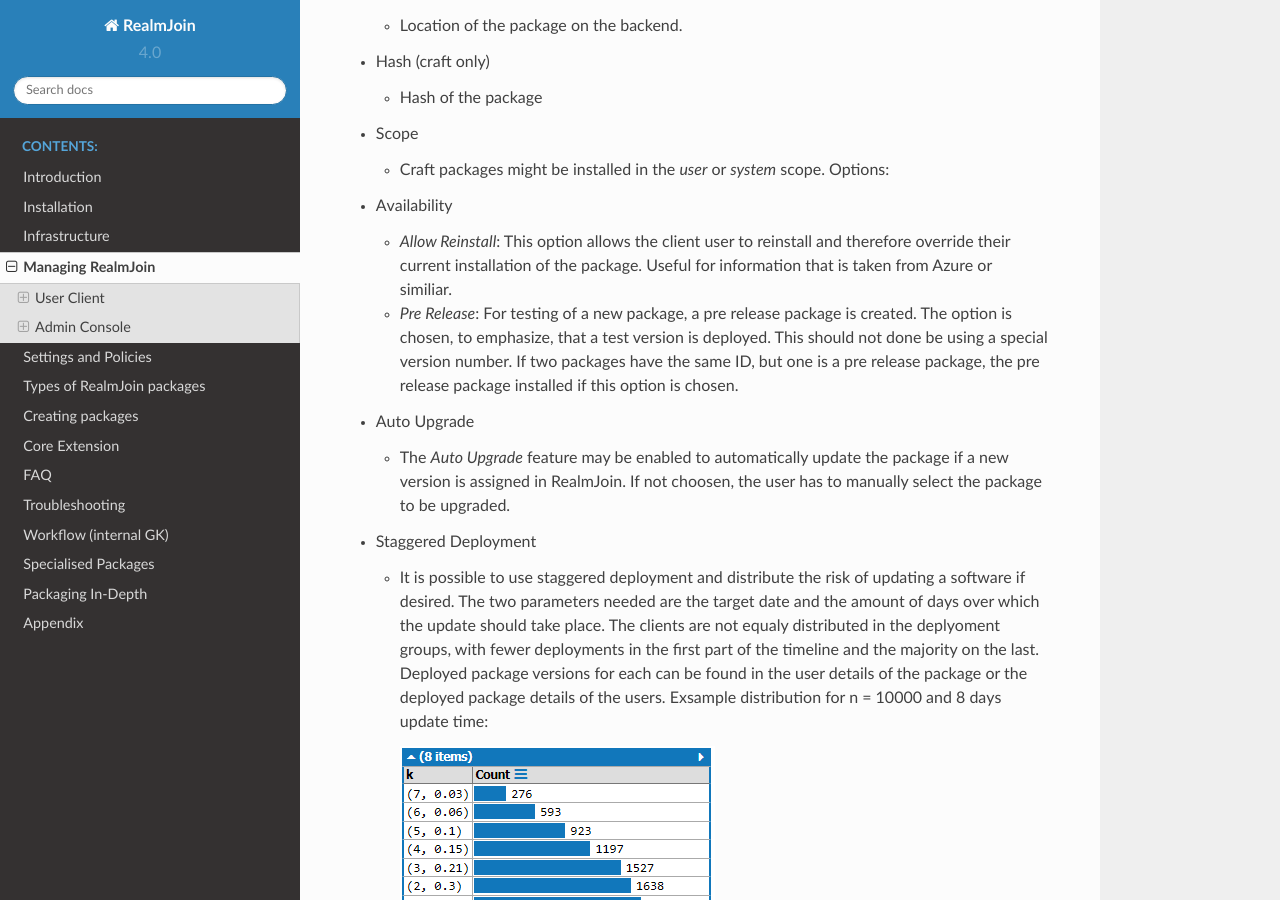
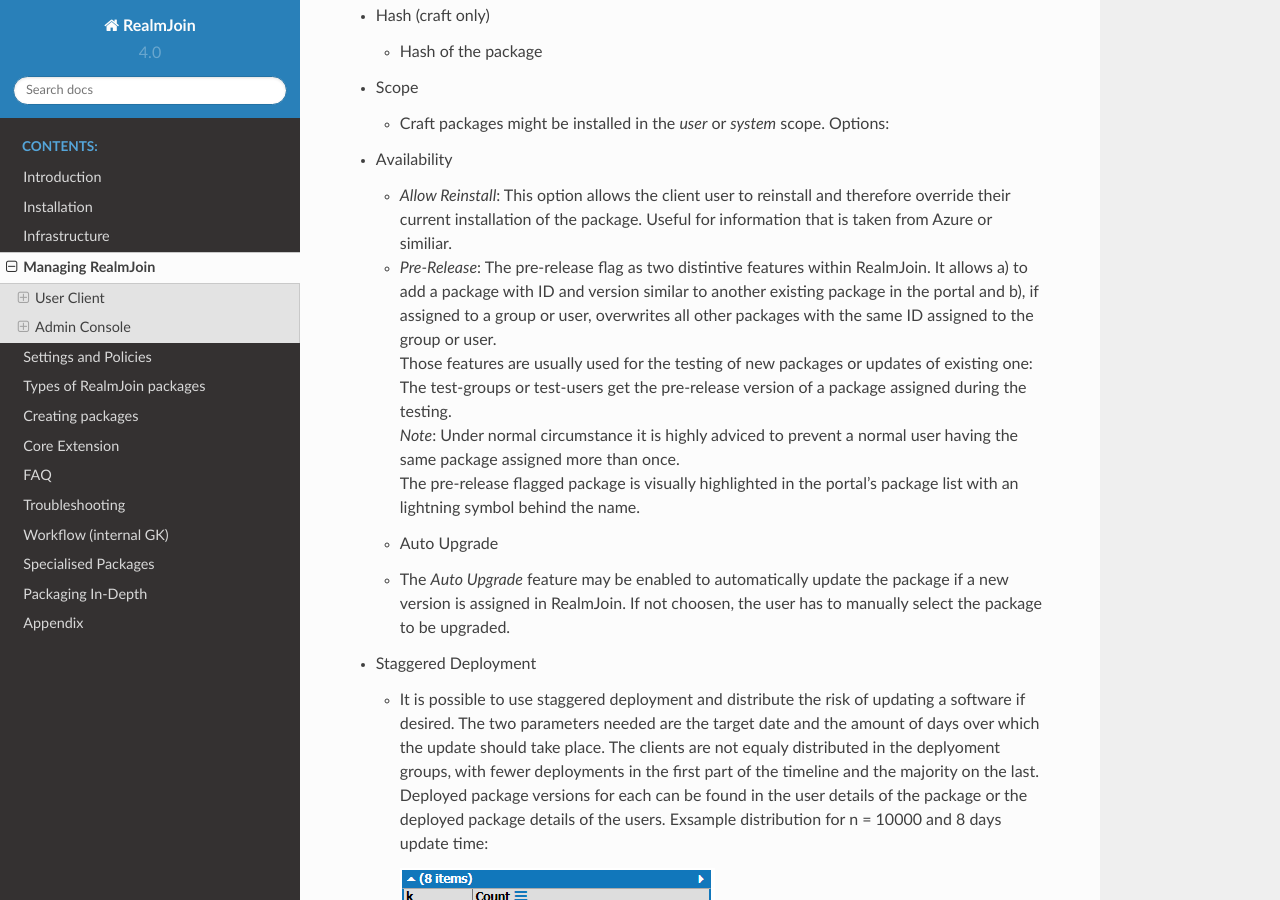
Before and after one commit to bb-froggy/realmjoin-docs, a Sphinx documentation site: the page built from docs/managing-realmjoin.md, in a window 1280 px wide and 900 px high, scrolled down 9198 px. Built offline with Sphinx 7.4.7 and the Read the Docs theme 2.0.0, drawn with Linux system fonts in a browser that asks for light colours; some of the changed text lies outside the part shown.

````diff
--- a/docs/managing-realmjoin.md
+++ b/docs/managing-realmjoin.md
@@ -60,27 +60,28 @@ All in this tenant registered user groups. RealmJoin syncronizes groups from Azu
 While there are not strict naming pattern requirements in RealmJoin, we recommend the following convention:
 
 ```
-*APP|CFG-Location-[Vendor-Product-Language-Type-Flavor]*
+*APP|CFG - Location-[Vendor-Product-Language-Type-Flavor]*
 ```
 
 **Examples:**
 ```
-CFG-Global-Core
-CFG-DE-Core
-CFG-DE7499-Core
-APP-Adobe-Photoshop
-APP-Microsoft-Visio
-APP-Mozilla-Firefox
-APP-Mozilla-Firefox-PreRelease
-APP-Mozilla-Firefox-Optional
-APP-Mozilla-Firefox-Optional-PreRelease
-APP-Mozilla-Firefox-x86
-APP-Mozilla-Firefox-x64
-APP-Mozilla-Firefox-DE7499
-APP-Mozilla-Firefox-withFlash
+CFG - Global-Core
+CFG - DE-Core
+CFG - DE7499-Core
+APP - Adobe-Photoshop
+APP - Microsoft-Visio
+APP - Mozilla-Firefox
+APP - Mozilla-Firefox-PreRelease
+APP - Mozilla-Firefox-Optional
+APP - Mozilla-Firefox-Optional-PreRelease
+APP - Mozilla-Firefox-x86
+APP - Mozilla-Firefox-x64
+APP - Mozilla-Firefox-DE7499
+APP - Mozilla-Firefox-withFlash
 ```
 
-The synchronization time schedule and the prefixes that are taken into account might be configured from the settings control panel or individually implemented by the developer.
+The standard sychronization time is 20 minutes (hh:00, hh:20, hh:40), and all groups that start with *APP - * or *CFG - * are taking into consideration.
+The synchronization time schedule and the prefixes that are taken into account can be adjusted, currently only on request.
 
 ### User settings
 ![RJ rj-ac-groupsettingsicon](./media/rj-ac-groupsettingsicon.png)
@@ -139,9 +140,11 @@ While adding a package the following configuration entries are available:
 Options:
 - Availability
   * *Allow Reinstall*: This option allows the client user to reinstall and therefore override their current installation of the package. Useful for information that is taken from Azure or similiar.
-  * *Pre Release*: For testing of a new package, a pre release package is created. The option is chosen, to emphasize, that a test version is deployed. This should not done be using a special version number.
-    If two packages have the same ID, but one is a pre release package, the pre release package installed if this option is chosen.
-- Auto Upgrade
+  * *Pre-Release*: The pre-release flag as two distintive features within RealmJoin. It allows a) to add a package with ID and version similar to another existing package in the portal and b), if assigned to a group or user, overwrites all other packages with the same ID assigned to the group or user.
+  Those features are usually used for the testing of new packages or updates of existing one: The test-groups or test-users get the pre-release version of a package assigned during the testing.
+  *Note*: Under normal circumstance it is highly adviced to prevent a normal user having the same package assigned more than once.
+  The pre-release flagged package is visually highlighted in the portal's package list with an lightning symbol behind the name.
+  - Auto Upgrade
   * The *Auto Upgrade* feature may be enabled to automatically update the package if a new version is assigned in RealmJoin. If not choosen, the user has to manually select the package to be upgraded.
 - Staggered Deployment
   * It is possible to use staggered deployment and distribute the risk of updating a software if desired. The two parameters needed are the target date and the amount of days over which the update should take place.
````
Also changed, not shown: docs/faq.md (+3 -0 lines), docs/workflows.md (added, +1 -0 lines), docs/media/rj-ac-dashboard.png, docs/media/rj-ac-menu.PNG, docs/media/rj-ac-users.PNG.
